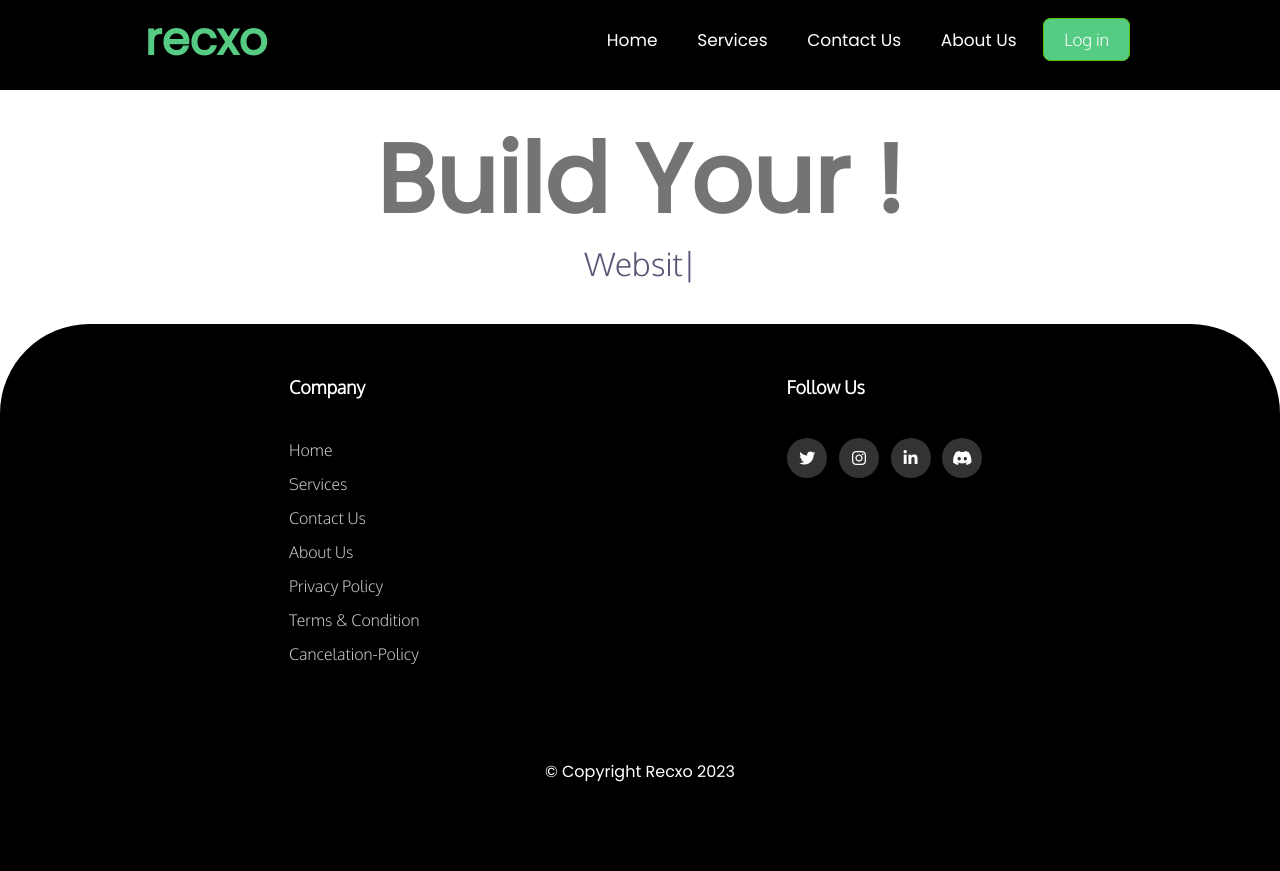
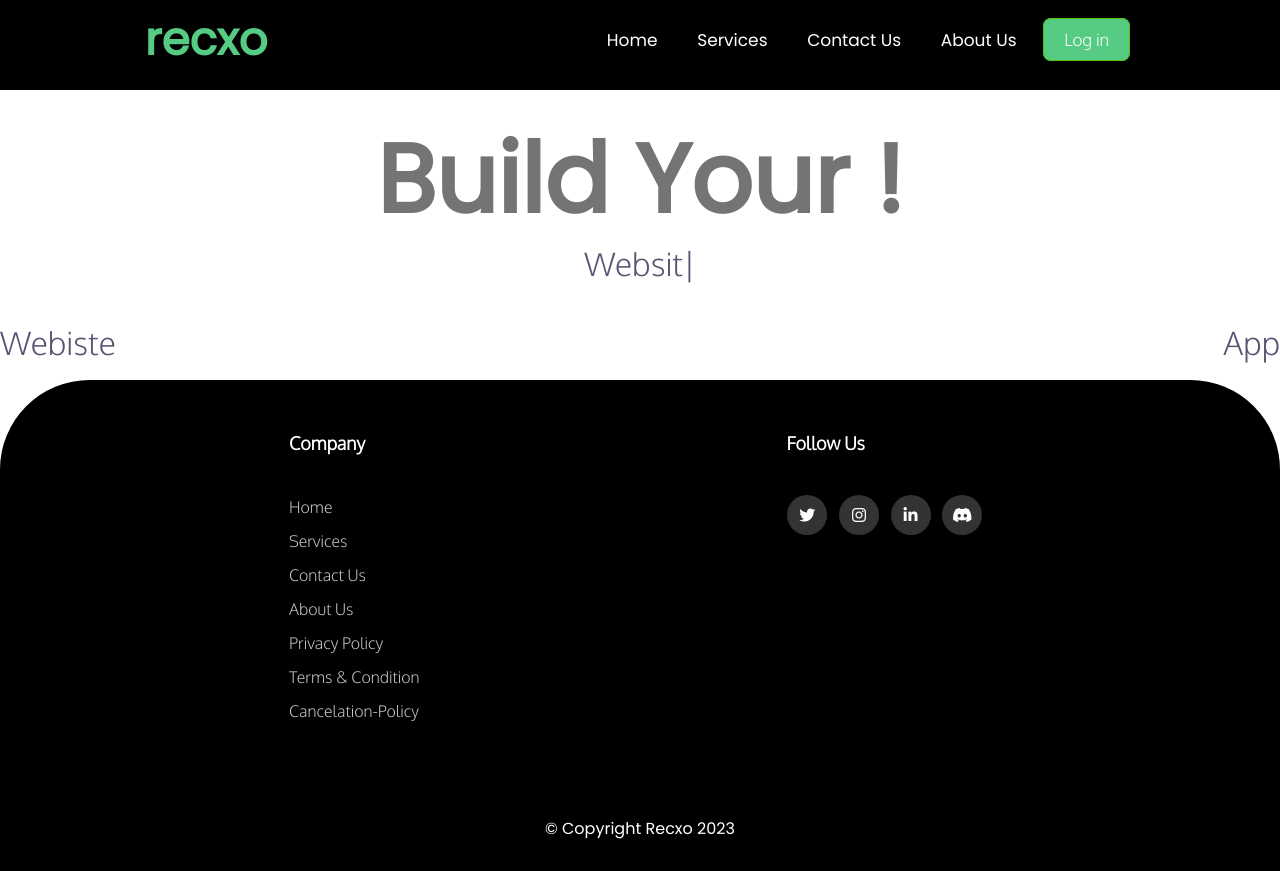
Before and after one commit to rishv1912/recxo-website, a Django app: page /softwares/ in a window 1280 px wide. Before the commit the page ends 782 px from the top, so only its background shows below. Run offline with Django 4.2, Linux system fonts and the light colour scheme.

Commit message:
adding the element to the pages

```diff
--- a/static/style/software_section.css
+++ b/static/style/software_section.css
@@ -25,7 +25,7 @@
 /* } */
 
 
-section {
+ #section-1{
     margin: 2rem 0;
     display: flex;
     /* justify-content: center; */
@@ -77,118 +77,18 @@ h2{
 }
 
 
-@property --rotate {
-    syntax: "<angle>";
-    initial-value: 132deg;
-    inherits: false;
-  }
+/* section  */
 
-  :root {
-    --card-height: 40vh;
-    --card-width: calc(var(--card-height)/ 1.5);
+#section-2 .software_parent{
+  display: flex;
+  justify-content: space-between;
+  align-items: center;
 }
-  body{
-    /* min-height: 100vh; */
-    /* background: #212534; */
-    /* display: flex; */
-    /* align-items: center; */
-    /* flex-direction: column; */
-    /* padding-top: 2rem; */
-    /* padding-bottom: 2rem; */
-    /* box-sizing: border-box; */
-  }
-  /* section{
-    min-height: 100vh;
-    background: #212534;
-    display: flex;
-    align-items: center;
-    flex-direction: column;
-    padding-top: 2rem;
-    padding-bottom: 2rem;
-    box-sizing: border-box;
-  }  */
 
 
-  .card {
-margin: 2rem 0 ;
-    background: #191c29;
-    width: var(--card-width);
-    height: var(--card-height);
-    padding: 3px;
-    position: relative;
-    border-radius: 6px;
-    justify-content: center;
-    align-items: center;
-    text-align: center;
-    display: flex;
-    font-size: 1.5em;
-    color: rgb(88 199 250 / 0%);
-    cursor: pointer;
-    font-family: var(--font-poppins);
-  }
-
-  .card:hover {
-    color: rgb(88 199 250 / 100%);
-    transition: color 1s;
-  }
-  .card:hover:before, .card:hover:after {
-    animation: none;
-    opacity: 0;
-  }
 
 
-  .card::before {
-    content: "";
-    width: 104%;
-    height: 102%;
-    border-radius: 8px;
-    background-image: linear-gradient(
-      var(--rotate)
-      , #5ddcff, #3c67e3 43%, #4e00c2);
-      position: absolute;
-      z-index: -1;
-      top: -1%;
-      left: -2%;
-      animation: spin 2.5s linear infinite;
-  }
 
-   .card::after {
-    position: absolute;
-    content: "";
-    top: calc(var(--card-height) / 6);
-    left: 0;
-    right: 0;
-    z-index: -1;
-    height: 100%;
-    width: 100%;
-    margin: 0 auto;
-    transform: scale(0.8);
-    filter: blur(calc(var(--card-height) / 6));
-    background-image: linear-gradient(
-      var(--rotate)
-      , #5ddcff, #3c67e3 43%, #4e00c2);
-      opacity: 1;
-    transition: opacity .5s;
-    animation: spin 2.5s linear infinite;
-  }
-
-  @keyframes spin {
-    0% {
-      --rotate: 0deg;
-    }
-    100% {
-      --rotate: 360deg;
-    }
-  }
-
-.card a {
-    color: rgb(88 199 250 / 100%);
-    text-decoration: none;
-    font-family: sans-serif;
-    /* font-weight: bold; */
-    /* margin-top: 2rem; */
-    display: hidden;
-  }
 
 
 
--- a/templates/home/softwares_section.html
+++ b/templates/home/softwares_section.html
@@ -1,31 +1,7 @@
 {% extends 'base.html' %} {% load static %} {% block link %}
 {% static 'style/software_section.css' %} {% endblock link %} {% block title %}softwares{%endblock title %} {% block body %}
 
-<!-- main section -->
-<!-- <section id="section-parent">
-
-  <section class="section-child" id="section-1">
-    <h2>Getting Started with Website</h2>
-    <div class="box">
-
-        <div class="button">
-            <a href="{% url 'orders'%}">Start Building</a>
-        </div>
-    </div>
-  </section>
-
-  <section class="section-child" id="section-2">
-    <h2>Getting started with Application</h2>
-    <div class="box">
-
-        <div class="button">
-            <a href="{% url 'orders'%}">Start Building</a>
-        </div>
-    </div>
-  </section>
-</section> -->
-
-<section>
+<section id="section-1">
 
 
   <h1>Build Your !</h1>
@@ -37,6 +13,20 @@
       Don't click
     </a>
   </div> -->
+
+</section>
+
+
+<section id="section-2">
+
+<div class="software_parent">
+  <div class="child">
+    <h2>Webiste</h2>
+  </div>
+  <div class="child">
+    <h2>App</h2>
+  </div>
+</div>
 </section>
 <script src="https://cdn.jsdelivr.net/npm/typed.js@2.0.12"></script>
 
```
